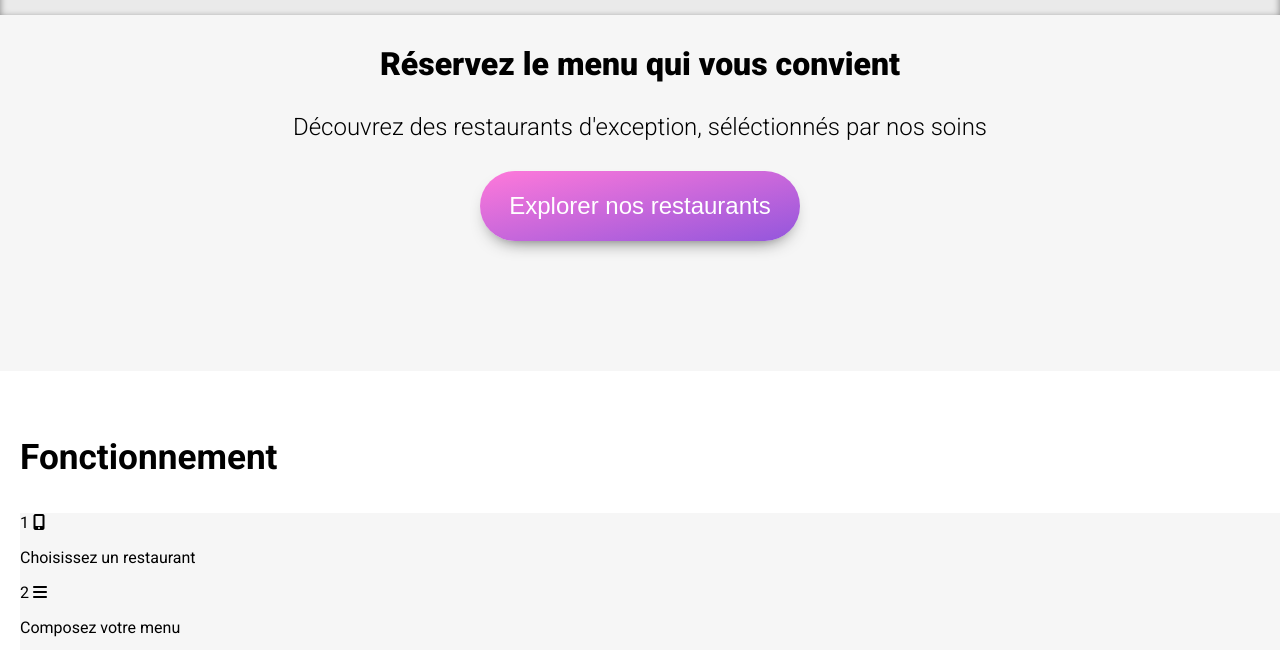
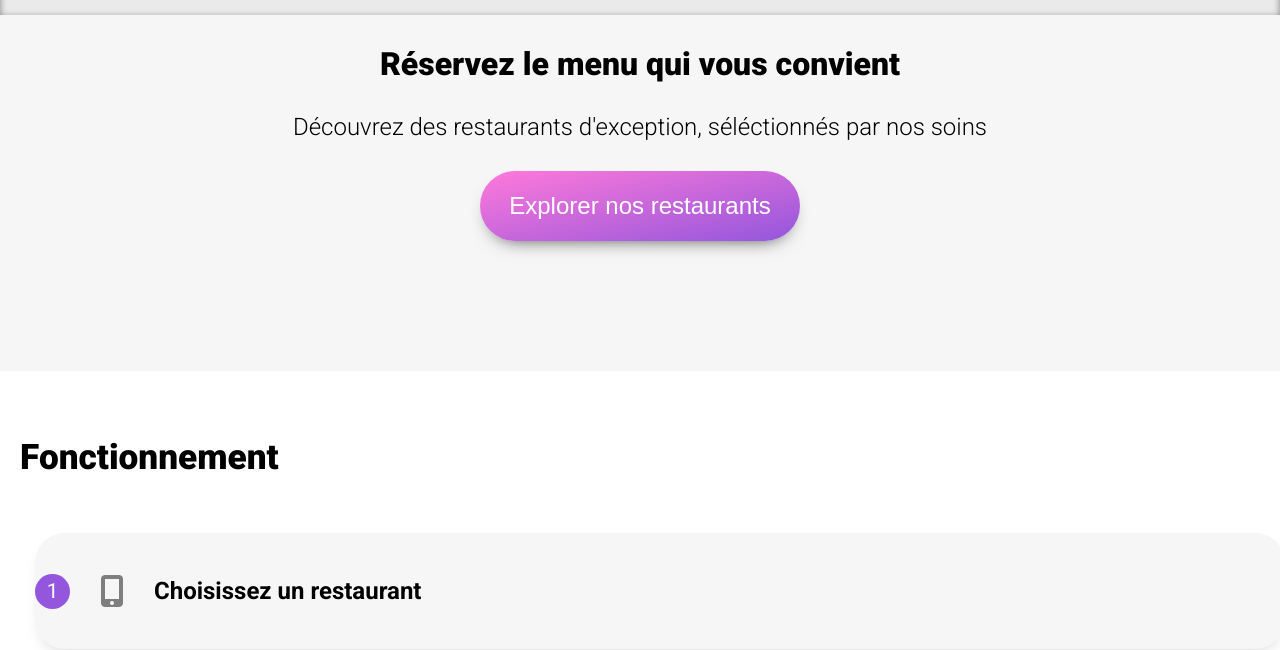
Before and after one commit to GMaxDev/ohmyfood, a website: page index.html in a window 1280 px wide. Shown: the part 129-779 px from the top of the page. Drawn offline with Linux system fonts and the light colour scheme; a web font is replaced by a local one.

Commit message:
avancement main__functioning__list_btn

```diff
--- a/index.html
+++ b/index.html
@@ -24,20 +24,20 @@
     <main class="main">
         <section class="main__functioning">
             <h3>Fonctionnement</h3>
-            <div class="main__functioning__btn">
-                <a href="#">
+            <div class="main__functioning__list_btn">
+                <a href="#" class="main__functioning__list_btn__btn">
                     <span>1</span>
-                    <i class="fa-solid fa-mobile-screen-button"></i>
+                    <i class="fa-solid fa-mobile-screen-button fa-2xl"></i>
                     <p>Choisissez un restaurant</p>
                 </a>
-                <a href="#">
+                <a href="#" class="main__functioning__list_btn__btn">
                     <span>2</span>
-                    <i class="fa-solid fa-bars"></i>
+                    <i class="fa-solid fa-bars fa-2xl"></i>
                     <p>Composez votre menu</p>
                 </a>
-                <a href="#">
+                <a href="#" class="main__functioning__list_btn__btn">
                     <span>3</span>
-                    <i class="fa-solid fa-store"></i>
+                    <i class="fa-solid fa-store fa-xl"></i>
                     <p>Dégustez au restaurant</p>
                 </a>
             </div>
--- a/sass/main.scss
+++ b/sass/main.scss
@@ -51,7 +51,7 @@ a{
     font-size: 1.2rem;
     font-weight: bold;
 
-    color: $location_element_color;
+    color: $location_element_primary_color;
     box-shadow: inset 0 2px 7px grey;
     background-color: $location_color;
 }
@@ -91,15 +91,57 @@ a{
 
 .main{
     @include basic_flex_column;
-    // align-items: center;
+    justify-content: space-between;
     width: 100%;
     margin: 30px 20px 0 20px;
 }
 
 .main h3{
     font-size: 2.2rem;
+    font-weight: 800;
 }
 
-.main__functioning__btn{
+.main__functioning{
+}
+
+.main__functioning__list_btn{
+    @include basic_flex_column;
+    height: 450px;
+}
+
+.main__functioning__list_btn__btn{
+    position: relative;
+    display: flex;
+    padding: 20px 0;
+    margin: 20px 15px;
+    align-items: center;
     background-color: $head_color;
+    border-radius: 30px;
+    box-shadow: 0px 9px 19px -12px rgba(0,0,0,0.3);
 }
+
+.main__functioning__list_btn__btn > *{
+    margin-right: 30px;
+}
+
+.main__functioning__list_btn__btn span{
+    display: flex;
+    align-items: center;
+    justify-content: center;
+    width: 15px;
+    height: 15px;
+    padding: 10px;
+    font-size: 1.3rem;
+    border-radius: 50%;
+    background-color: $primary_color;
+    color: #fff;
+}
+
+.main__functioning__list_btn__btn i{
+    color: $location_element_secondary_color;
+}
+
+.main__functioning__list_btn__btn p{
+    font-size: 1.5rem;
+    font-weight: bold;
+}
--- a/sass/utils/_variables.scss
+++ b/sass/utils/_variables.scss
@@ -5,4 +5,5 @@ $tertiary_color: #99E2D0;
 $head_color: #f6f6f6;
 
 $location_color: #eaeaea;
-$location_element_color: #353535;
+$location_element_primary_color: #353535;
+$location_element_secondary_color :#7e7e7e;
```
Also changed, not shown: public/css/style.css, 1 other file.
